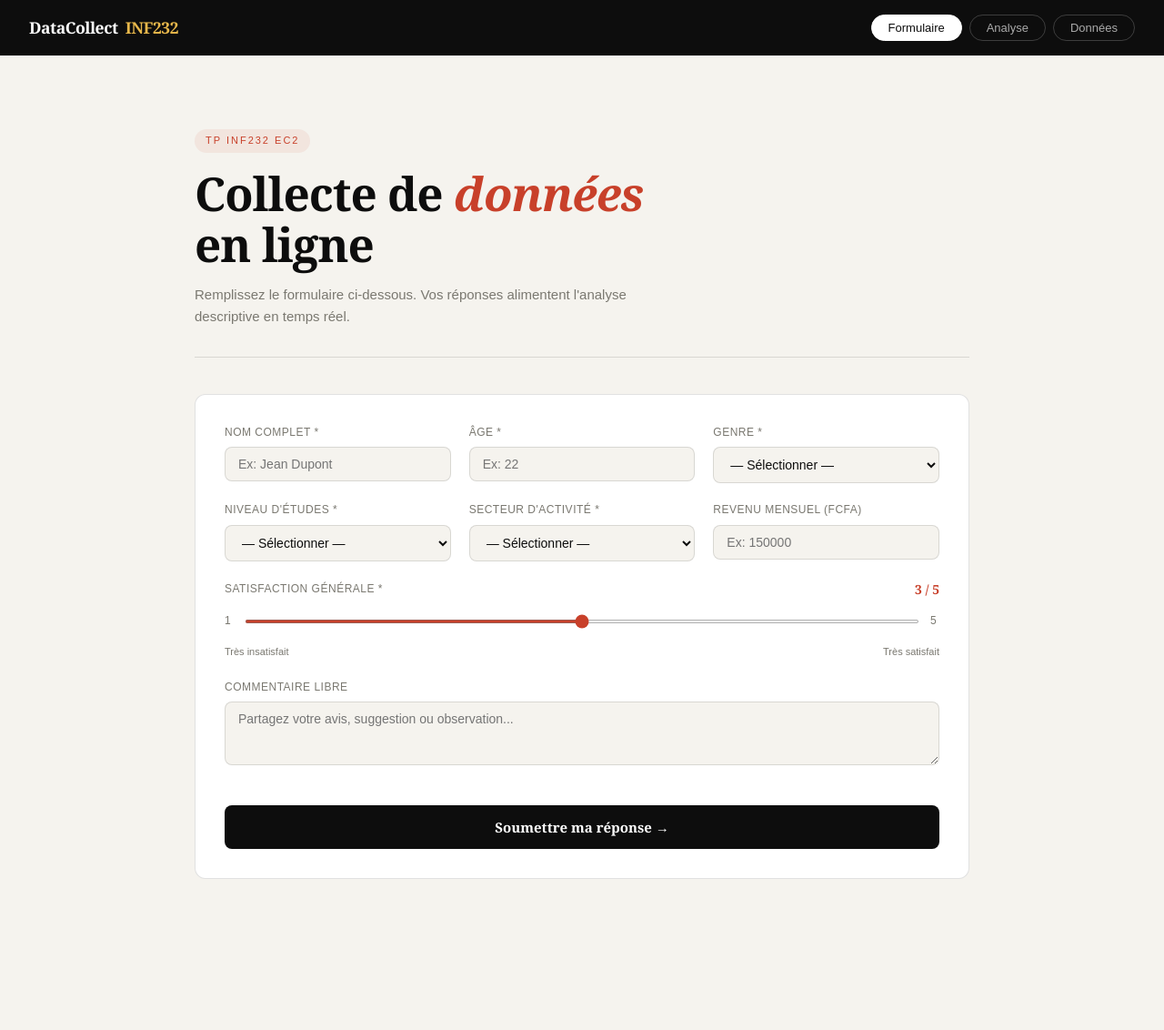
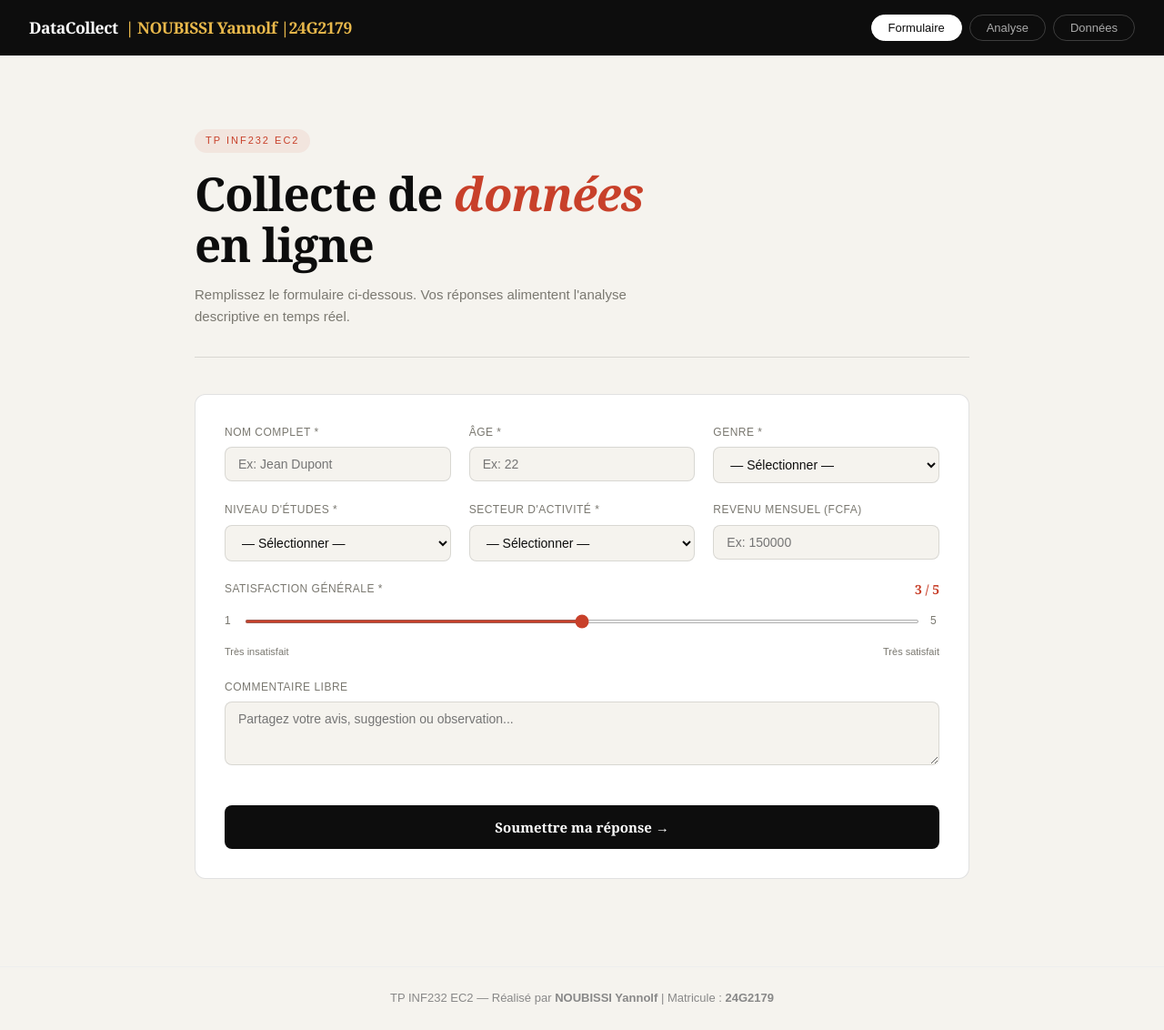
Before and after one commit to noubissi24/tp-inf232, a website: page public/index.html in a window 1280 px wide. Shown: the whole page at 91% size. Before the commit the page ends 1030 px from the top, so only its background shows below. Drawn offline with Linux system fonts and the light colour scheme.

Commit message:
Update index.html

```diff
--- a/public/index.html
+++ b/public/index.html
@@ -3,13 +3,13 @@
 <head>
   <meta charset="UTF-8" />
   <meta name="viewport" content="width=device-width, initial-scale=1.0"/>
-  <title>DataCollect INF232</title>
+    <title>DataCollect INF232 - NOUBISSI Yannolf</title>
   <link rel="stylesheet" href="css/style.css" />
 </head>
 <body>
 
   <nav class="navbar">
-    <div class="nav-logo">DataCollect <span>INF232</span></div>
+    <div class="nav-logo">DataCollect <span>| NOUBISSI Yannolf |24G2179</span></div>
     <div class="nav-links">
       <button class="nav-btn active" onclick="showPage('formulaire')">Formulaire</button>
       <button class="nav-btn" onclick="showPage('analyse')">Analyse</button>
@@ -165,6 +165,10 @@
     </div>
   </div>
 
+  <footer style="text-align:center; padding:1.5rem; font-size:13px; color:#888; border-top:1px solid #eee; margin-top:2rem;">
+    TP INF232 EC2 — Réalisé par <strong>NOUBISSI Yannolf</strong> | Matricule : <strong>24G2179</strong>
+  </footer>
+
   <script src="js/app.js"></script>
 </body>
 </html>
```
